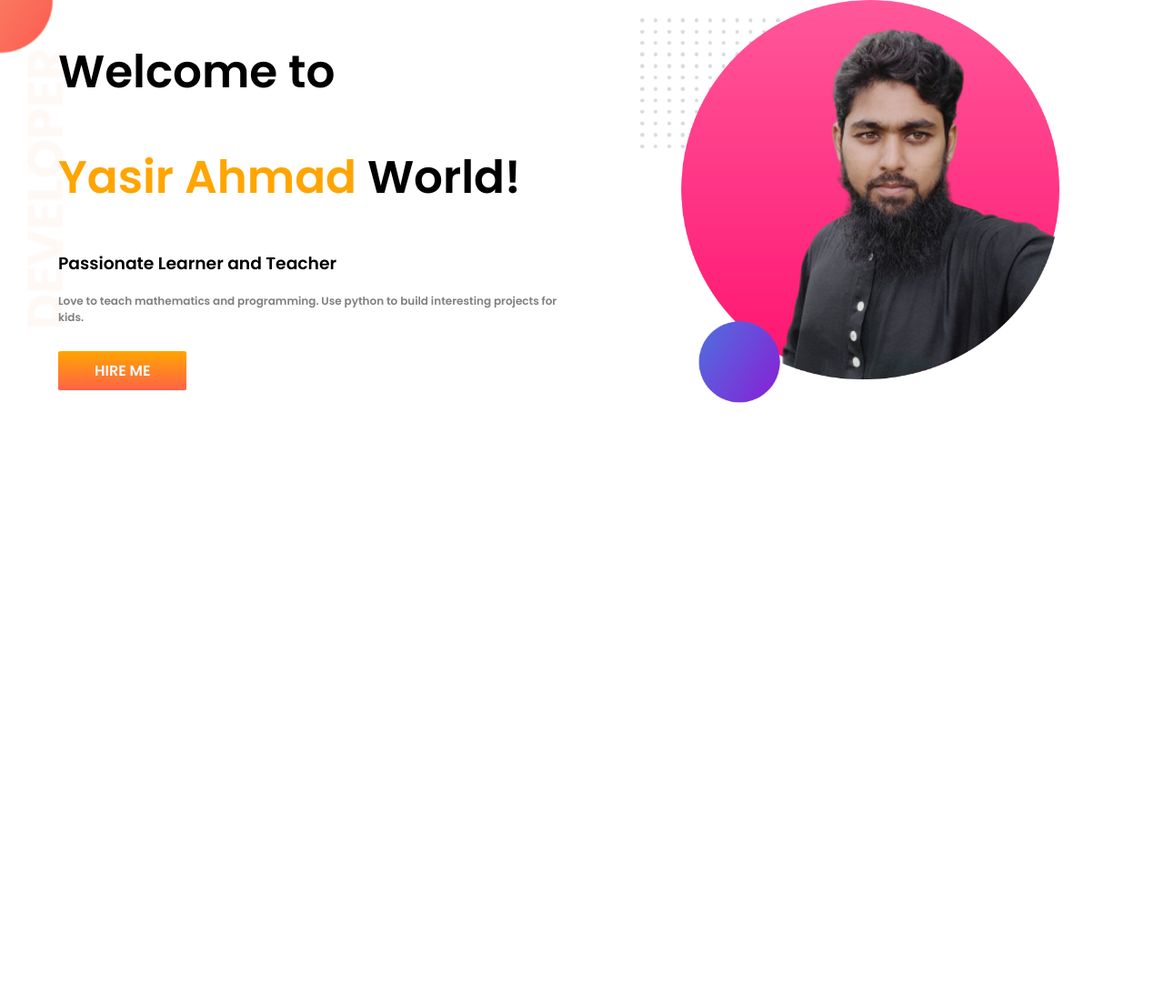
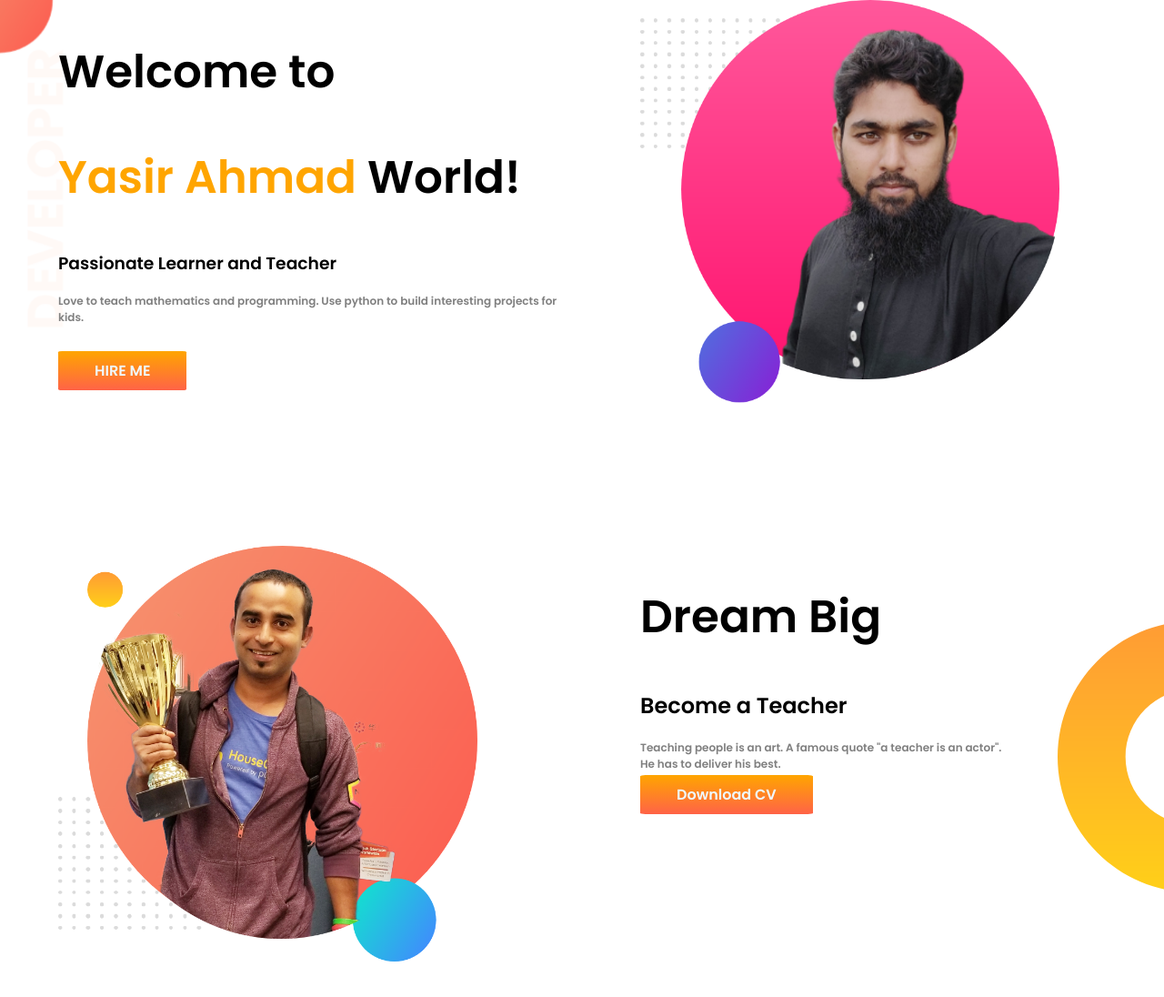
Before and after one commit to ahmad-yasir/portfolio, a plain HTML site: page index.html in a window 1280 px wide. Shown: the whole page at 91% size. Before the commit the page ends 800 px from the top, so only its background shows below. Drawn offline with Linux system fonts and the light colour scheme.

Commit message:
second section

```diff
--- a/index.html
+++ b/index.html
@@ -27,6 +27,21 @@
             <img src="images/my-bg2.png" alt="">
         </div>
     </section>
+
+    <section class="mid-banner">
+        <div class="half-width">
+            <img src="images/jhankar.png" alt="">
+        </div>
+        <div class="half-width">
+            <h1>Dream Big</h1>
+            <h2>Become a Teacher</h2>
+            <p>Teaching people is an art. A famous quote "a teacher is an actor".
+                <br>He has to deliver his best.
+            </p>
+            <a target="_blank" href="" class="link-button">Download CV</a>
+        </div>
+    </section>
+
 </body>
 
 </html>
--- a/style.css
+++ b/style.css
@@ -13,6 +13,7 @@ h1 {
 
 section {
     display: flex;
+    margin-bottom: 150px;
 }
 
 p {
@@ -44,3 +45,9 @@ p {
     background-repeat: no-repeat;
 
 }
+
+.mid-banner {
+    background-image: url(images/dream-bg.png);
+    background-repeat: no-repeat;
+    background-position: right;
+}
```
